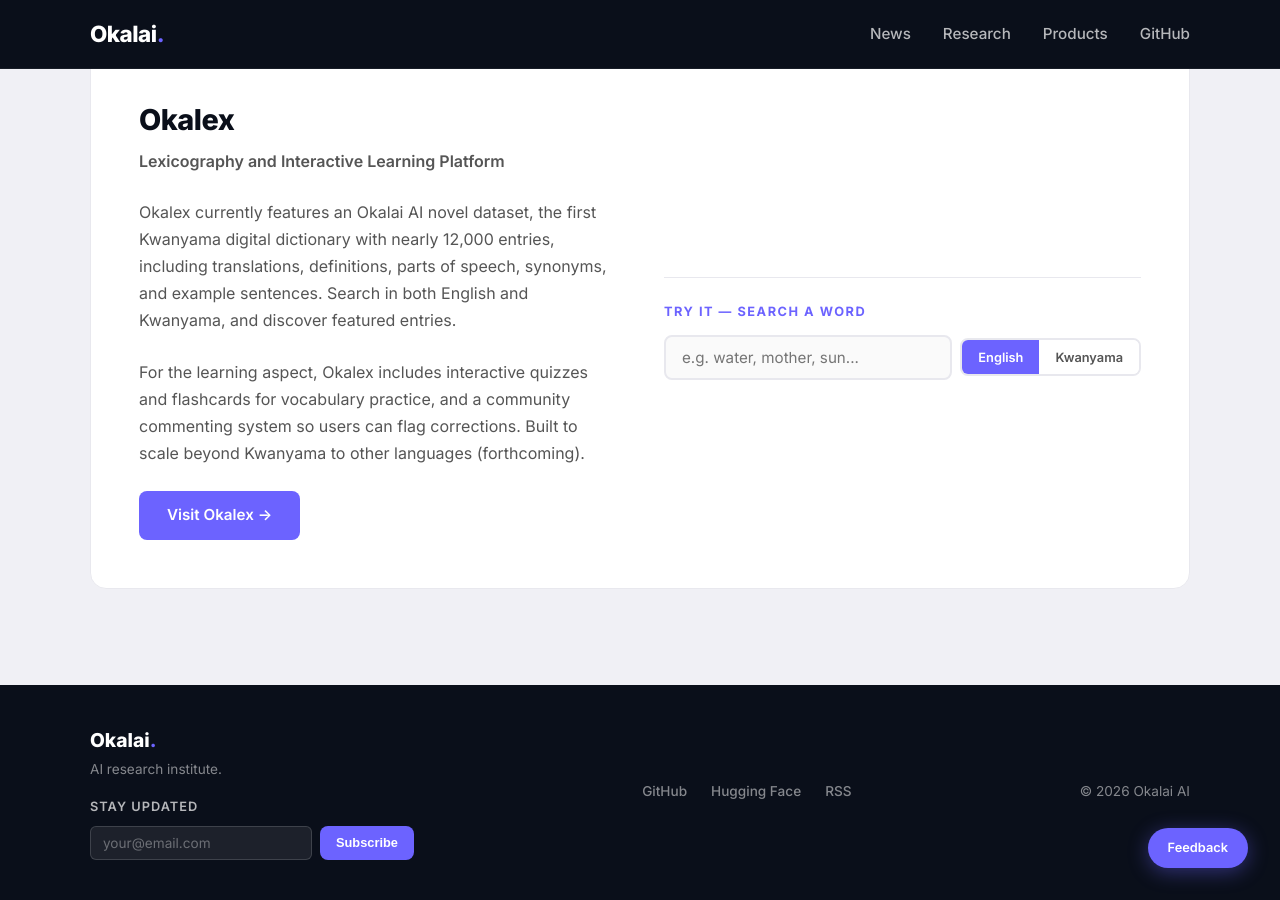
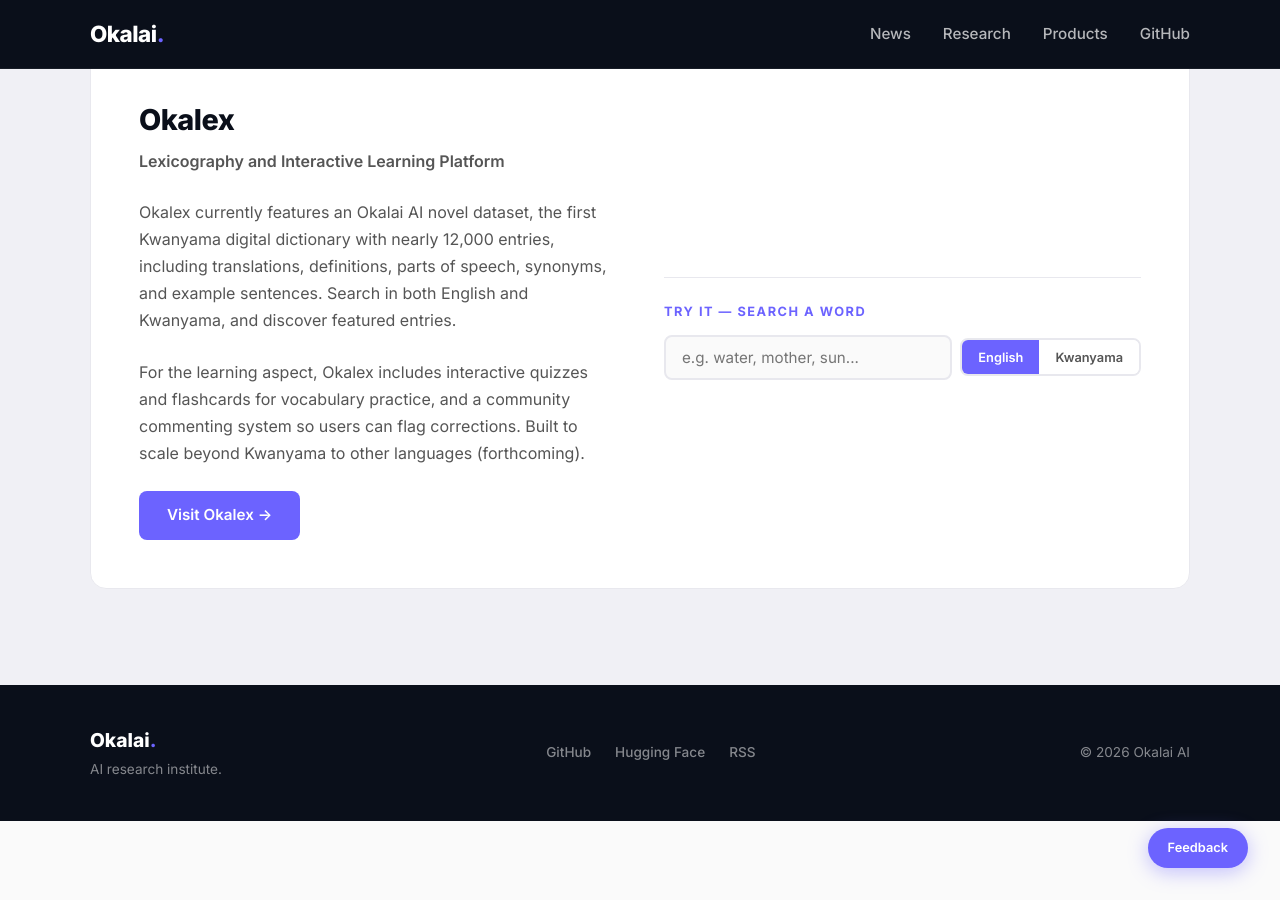
Before and after one commit to okalai-ai/okalai-site, a Jekyll site: the page built from index.md, in a window 1280 px wide and 900 px high, scrolled down 2566 px. Built offline with Jekyll 4.4.1, drawn with Linux system fonts in a browser that asks for light colours.

Commit message:
Remove newsletter signup from footer

```diff
--- a/_layouts/default.html
+++ b/_layouts/default.html
@@ -99,13 +99,6 @@
       <div class="footer-left">
         <span class="footer-logo">Okalai<span class="logo-dot">.</span></span>
         <p>AI research institute.</p>
-        <div class="newsletter-signup">
-          <p class="newsletter-label">Stay updated</p>
-          <form action="https://okalai.us21.list-manage.com/subscribe/post" method="POST" class="newsletter-form" id="newsletter-form">
-            <input type="email" name="EMAIL" placeholder="your@email.com" required class="newsletter-input" />
-            <button type="submit" class="btn btn-primary newsletter-btn">Subscribe</button>
-          </form>
-        </div>
       </div>
       <div class="footer-links">
         <a href="https://github.com/okalai-ai" target="_blank" rel="noopener">GitHub</a>
```
